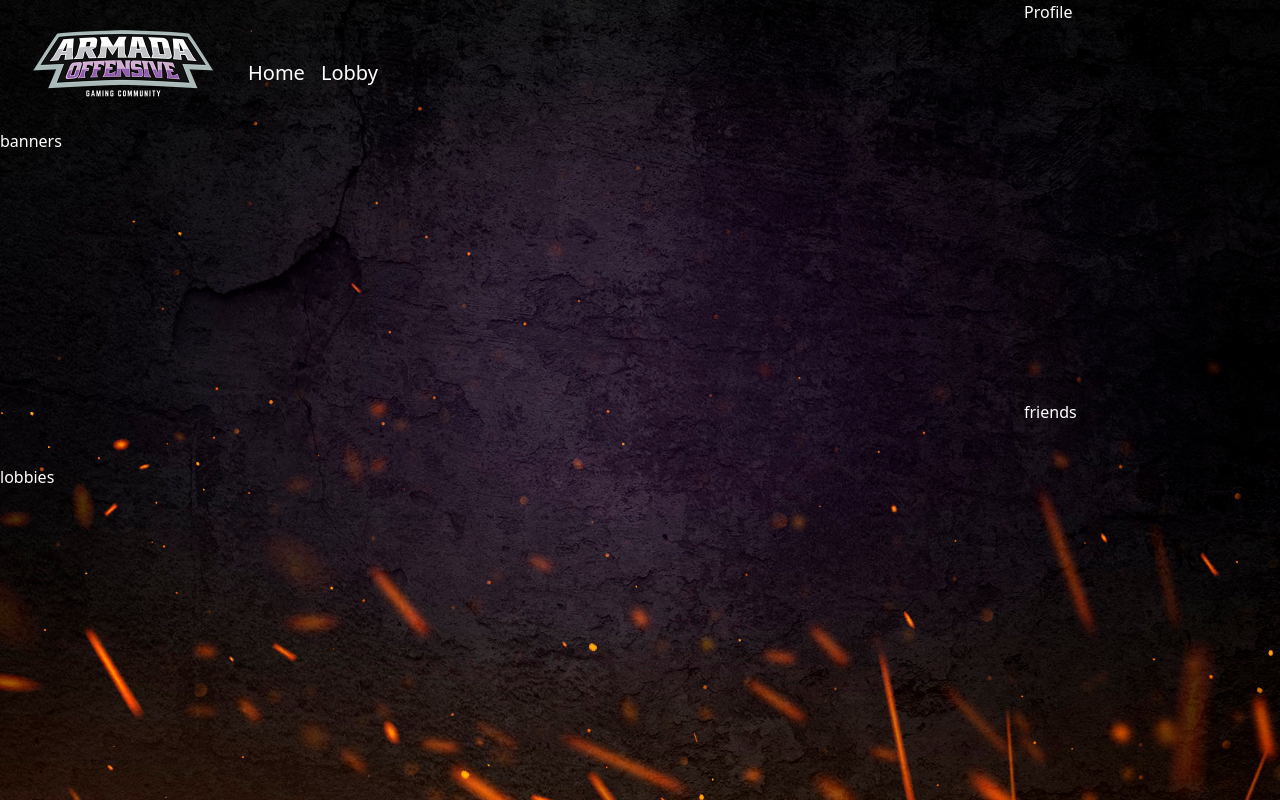
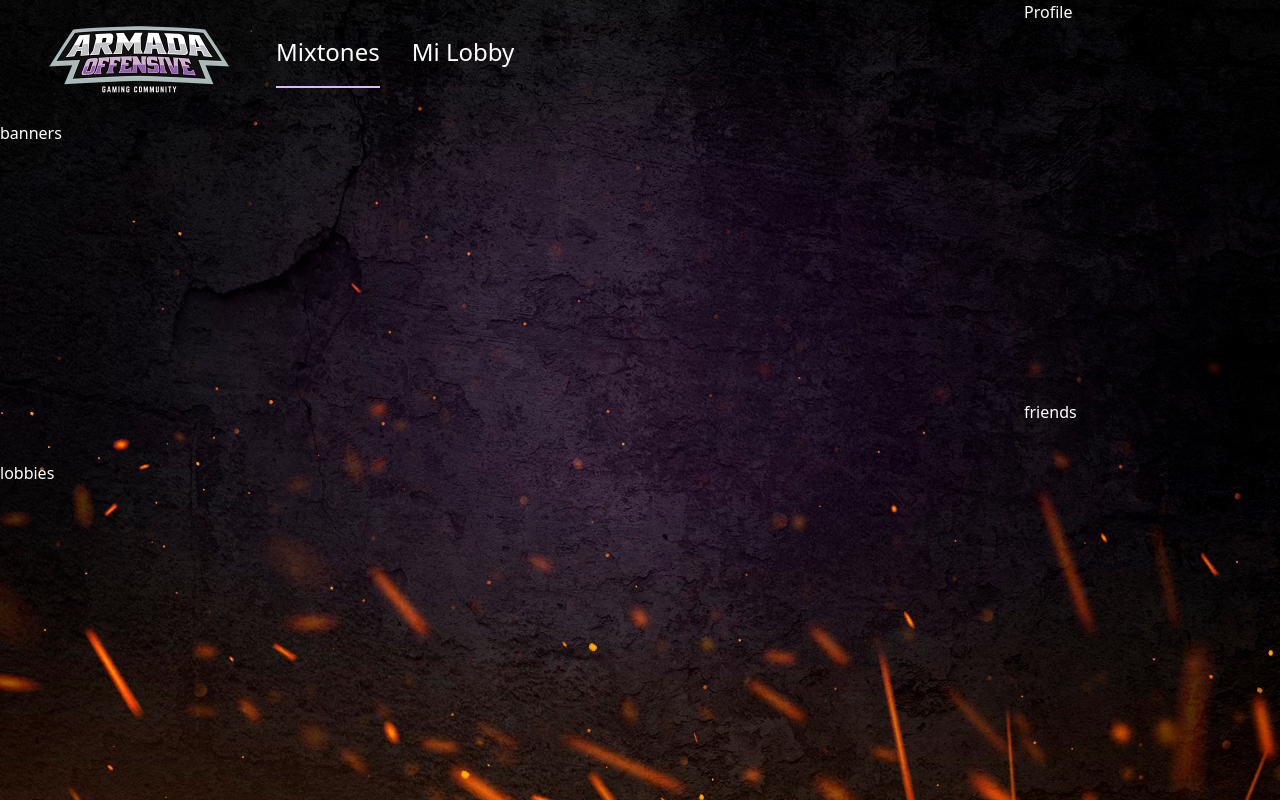
Before and after one commit to germanllop/armada-mixton-front, a Vue app: page / in a window 1280 px wide. Built offline with nearby package versions, Linux system fonts and the light colour scheme.

Commit message:
Navbar complete

```diff
--- a/src/assets/scss/_custom.scss
+++ b/src/assets/scss/_custom.scss
@@ -0,0 +1,9 @@
+.nav-link {
+    @apply block mt-4 inline-block text-2xl border-transparent border-solid border-b-2 mx-4 my-1 pb-4;
+}
+.nav-link:hover{
+    @apply border-purple-300;
+}
+.nav-link-active{
+    @apply border-purple-300;
+}
--- a/src/views/Home.vue
+++ b/src/views/Home.vue
@@ -1,14 +1,14 @@
 <template>
-  <div class="flex text-white">
+  <div class="flex text-white font-sans">
     <div class="flex flex-col w-full">
-      <nav class="flex items-center justify-between flex-wrap p-6">
-        <div class="flex items-center flex-shrink-0 mr-6">
+      <nav class="flex items-center justify-between flex-wrap p-5">
+        <div class="flex items-center flex-shrink-0 mx-5">
           <img src="images/logo.png" alt="Armada Offensive" width="200px">
         </div>
         <div class="w-full block flex-grow lg:flex lg:items-center lg:w-auto">
           <div class="lg:flex-grow">
-            <router-link class="block mt-4 inline-block text-xl font-medium hover:text-white mr-4" to="/">Home</router-link>
-            <router-link class="block mt-4 inline-block text-xl font-medium hover:text-white mr-4" to="/lobby">Lobby</router-link>
+            <router-link active-class="nav-link-active" class="nav-link" to="/">Mixtones</router-link>
+            <router-link active-class="nav-link-active" class="nav-link" to="/lobby">Mi Lobby</router-link>
 
           </div>
 
```
